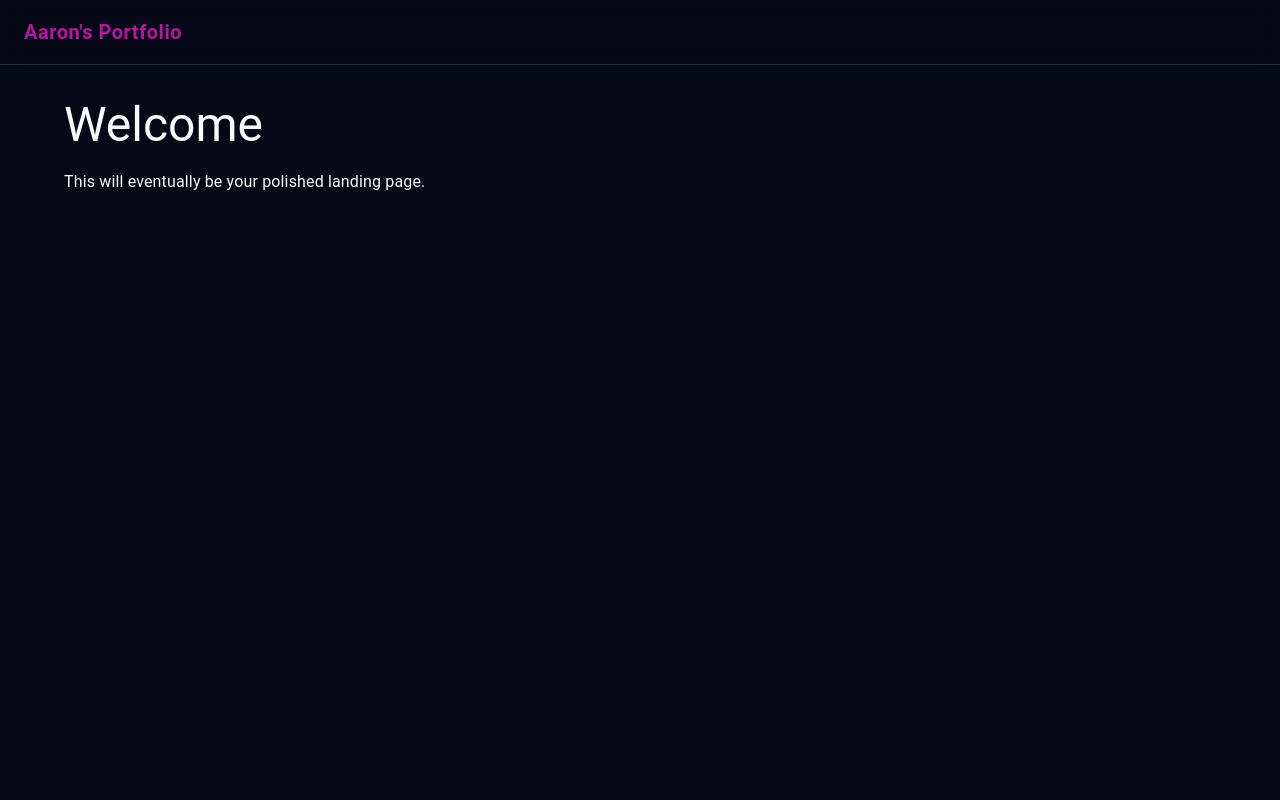
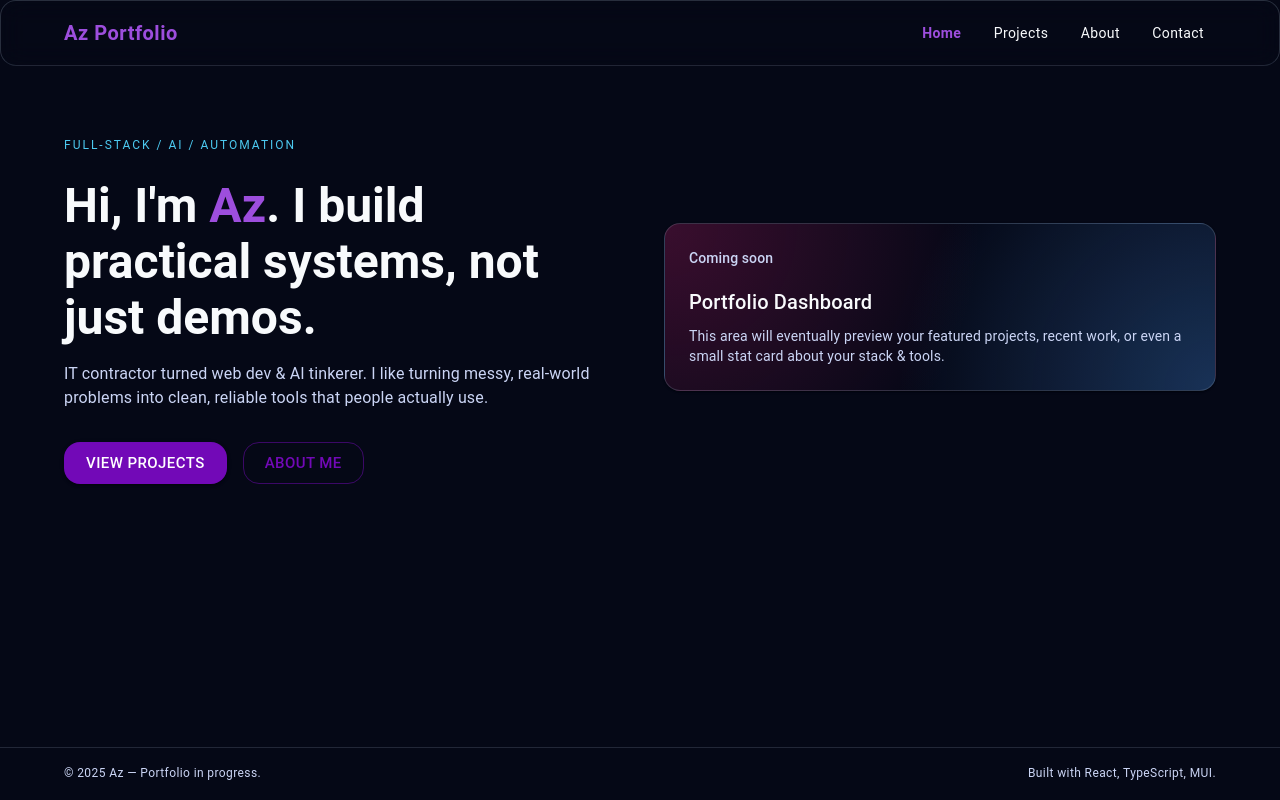
Before and after one commit to minisimp/web-portfolio, a React app in the folder frontend/: page / in a window 1280 px wide. Built offline with nearby package versions, Linux system fonts and the light colour scheme; the HTML template or start-up script is replaced by a standard one.

Commit message:
updated theme and added about and contact

```diff
--- a/frontend/src/components/layout.tsx
+++ b/frontend/src/components/layout.tsx
@@ -1,28 +1,105 @@
-import { AppBar, Toolbar, Typography, Container } from "@mui/material";
-import { Outlet } from "react-router-dom";
+import {
+  AppBar,
+  Toolbar,
+  Typography,
+  Button,
+  Stack,
+  Container,
+  Box,
+} from "@mui/material";
+import { Outlet, Link as RouterLink, useLocation } from "react-router-dom";
+
+const NAV_LINKS = [
+  { label: "Home", to: "/" },
+  { label: "Projects", to: "/projects" },
+  { label: "About", to: "/about" },
+  { label: "Contact", to: "/contact" },
+];
 
 export default function Layout() {
+  const location = useLocation();
+
   return (
-    <>
-      <AppBar position="static" color="transparent">
-        <Toolbar>
+    <Box
+      sx={{
+        minHeight: "100vh",
+        display: "flex",
+        flexDirection: "column",
+        bgcolor: "background.default",
+      }}
+    >
+      <AppBar position="sticky" color="transparent">
+        <Container maxWidth="lg">
+          <Toolbar disableGutters sx={{ py: 1 }}>
             <Typography
               variant="h6"
               sx={{
                 flexGrow: 1,
-              fontWeight: "600",
+                fontWeight: 600,
+                letterSpacing: 0.5,
                 color: "primary.light",
-              letterSpacing: 0.5,
               }}
             >
-            Aaron's Portfolio
+              Az Portfolio
             </Typography>
+
+            <Stack direction="row" spacing={1}>
+              {NAV_LINKS.map((link) => {
+                const isActive = location.pathname === link.to;
+                return (
+                  <Button
+                    key={link.to}
+                    component={RouterLink}
+                    to={link.to}
+                    color="inherit"
+                    sx={{
+                      textTransform: "none",
+                      fontWeight: isActive ? 600 : 400,
+                      fontSize: 14,
+                      px: 1.5,
+                      ...(isActive && {
+                        color: "primary.light",
+                      }),
+                    }}
+                  >
+                    {link.label}
+                  </Button>
+                );
+              })}
+            </Stack>
           </Toolbar>
+        </Container>
       </AppBar>
 
-      <Container maxWidth="lg" sx={{ py: 4 }}>
+      <Container maxWidth="lg" sx={{ flex: 1 }}>
         <Outlet />
       </Container>
-    </>
+
+      <Box
+        component="footer"
+        sx={{
+          borderTop: "1px solid rgba(148, 163, 184, 0.2)",
+          mt: 4,
+          py: 2,
+        }}
+      >
+        <Container
+          maxWidth="lg"
+          sx={{
+            display: "flex",
+            alignItems: "center",
+            justifyContent: "space-between",
+            gap: 2,
+          }}
+        >
+          <Typography variant="caption" sx={{ color: "text.secondary" }}>
+            © {new Date().getFullYear()} Az — Portfolio in progress.
+          </Typography>
+          <Typography variant="caption" sx={{ color: "text.secondary" }}>
+            Built with React, TypeScript, MUI.
+          </Typography>
+        </Container>
+      </Box>
+    </Box>
   );
 }
--- a/frontend/src/main.tsx
+++ b/frontend/src/main.tsx
@@ -6,6 +6,8 @@ import "./index.css";
 import Layout from "./components/layout.tsx";
 import Home from "./pages/Home.tsx";
 import Projects from "./pages/Projects.tsx";
+import Contact from "./pages/Contact.tsx";
+import About from "./pages/About.tsx";
 
 import { ThemeProvider, CssBaseline, createTheme } from "@mui/material";
 import { createBrowserRouter, RouterProvider } from "react-router-dom";
@@ -14,44 +16,46 @@ const theme = createTheme({
   palette: {
     mode: "dark",
     primary: {
-      main: "#7209b7", // core purple
-      light: "#b5179e", // lighter purple/magenta
-      dark: "#560bad", // deeper purple
+      main: "#7209b7",   // core purple
+      light: "#9d4edd",  // magenta highlight
+      dark: "#560bad",
       contrastText: "#ffffff",
     },
     secondary: {
-      main: "#4895ef", // bright blue
-      light: "#4cc9f0", // cyan highlight
-      dark: "#3f37c9", // deeper blue
+      main: "#4895ef",   // bright blue
+      light: "#4cc9f0",
+      dark: "#3f37c9",
       contrastText: "#0b1020",
     },
     background: {
-      default: "#050816", // custom deep background (very dark navy/purple)
-      paper: "#0b1020", // cards/panels slightly lighter
+      default: "#050816", // deep navy-purple
+      paper: "#0b1220",   // slightly lighter for cards
     },
     text: {
-      primary: "#f8fafc", // soft white
-      secondary: "#cbd5f5", // desaturated light
+      primary: "#f8fafc",
+      secondary: "#cbd5f5",
     },
   },
   shape: {
-    borderRadius: 12,
+    borderRadius: 16,
   },
   components: {
+    MuiPaper: {
+      styleOverrides: {
+        root: {
+          backgroundImage: "none",
+          borderRadius: 16,
+          border: "1px solid rgba(148, 163, 184, 0.25)",
+        },
+      },
+    },
     MuiAppBar: {
       styleOverrides: {
         root: {
           backgroundColor: "transparent",
-          borderBottom: "1px solid rgba(148, 163, 184, 0.25)",
+          borderBottom: "1px solid rgba(148, 163, 184, 0.2)",
           boxShadow: "none",
           backdropFilter: "blur(12px)",
-        },
-      },
-    },
-    MuiPaper: {
-      styleOverrides: {
-        root: {
-          backgroundImage: "none",
         },
       },
     },
@@ -64,6 +68,8 @@ const router = createBrowserRouter([
     children: [
       { path: "/", element: <Home /> },
       { path: "/projects", element: <Projects /> },
+      { path: "/contact", element: <Contact /> },
+      { path: "/about", element: <About /> },
     ],
   },
 ]);
--- /dev/null
+++ b/frontend/src/pages/About.tsx
@@ -0,0 +1,16 @@
+import { Box, Typography } from "@mui/material";
+
+export default function About() {
+  return (
+    <Box sx={{ py: 6 }}>
+      <Typography variant="h3" gutterBottom>
+        About
+      </Typography>
+      <Typography variant="body1" sx={{ color: "text.secondary", maxWidth: 700 }}>
+        This page will introduce who you are, your background in IT, and the shift
+        you&apos;re making toward web development and AI-focused work. Later we can
+        expand this into a proper story and timeline.
+      </Typography>
+    </Box>
+  );
+}
--- /dev/null
+++ b/frontend/src/pages/Contact.tsx
@@ -0,0 +1,36 @@
+import { Box, Typography, Stack, Link as MuiLink } from "@mui/material";
+
+export default function Contact() {
+  return (
+    <Box sx={{ py: 6 }}>
+      <Typography variant="h3" gutterBottom>
+        Get in touch
+      </Typography>
+      <Typography variant="body1" sx={{ color: "text.secondary", mb: 3 }}>
+        This page will eventually include a contact form or links where people
+        can reach you about work, collaborations, or questions.
+      </Typography>
+
+      <Stack spacing={1}>
+        <Typography variant="body2">
+          Email:{" "}
+          <MuiLink href="mailto:minisimp@gmail.com" underline="hover">
+            minisimp@gmail.com
+          </MuiLink>
+        </Typography>
+        <Typography variant="body2">
+          GitHub:{" "}
+          <MuiLink
+            href="https://github.com/minisimp"
+            target="_blank"
+            rel="noreferrer"
+            underline="hover"
+          >
+            github.com/minisimp
+          </MuiLink>
+        </Typography>
+        {/* Later: LinkedIn, Mastodon, website, etc. */}
+      </Stack>
+    </Box>
+  );
+}
--- a/frontend/src/pages/Home.tsx
+++ b/frontend/src/pages/Home.tsx
@@ -1,14 +1,77 @@
-import { Typography } from "@mui/material";
+import { Box, Button, Stack, Typography, Paper } from "@mui/material";
 
 export default function Home() {
   return (
-    <>
-      <Typography variant="h3" gutterBottom>
-        Welcome
-      </Typography>
-      <Typography>
-        This will eventually be your polished landing page.
-      </Typography>
-    </>
+    <Box
+      sx={{
+        py: 8,
+      }}
+    >
+      <Stack
+        direction={{ xs: "column", md: "row" }}
+        spacing={6}
+        alignItems={{ xs: "flex-start", md: "center" }}
+      >
+        {/* Left side – text */}
+        <Box sx={{ flex: 1 }}>
+          <Typography
+            variant="overline"
+            sx={{ color: "secondary.light", letterSpacing: 2 }}
+          >
+            FULL-STACK / AI / AUTOMATION
+          </Typography>
+
+          <Typography
+            variant="h3"
+            component="h1"
+            sx={{ mt: 2, mb: 2, fontWeight: 700 }}
+          >
+            Hi, I&apos;m{" "}
+            <Box component="span" sx={{ color: "primary.light" }}>
+              Az
+            </Box>
+            . I build practical systems, not just demos.
+          </Typography>
+
+          <Typography variant="body1" sx={{ color: "text.secondary", mb: 4 }}>
+            IT contractor turned web dev & AI tinkerer. I like turning messy,
+            real-world problems into clean, reliable tools that people
+            actually use.
+          </Typography>
+
+          <Stack direction={{ xs: "column", sm: "row" }} spacing={2}>
+            <Button variant="contained" size="large">
+              View Projects
+            </Button>
+            <Button variant="outlined" size="large">
+              About Me
+            </Button>
+          </Stack>
+        </Box>
+
+        {/* Right side – visual */}
+        <Box sx={{ flex: 1, width: "100%" }}>
+          <Paper
+            sx={{
+              p: 3,
+              height: "100%",
+              background:
+                "radial-gradient(circle at top left, rgba(247,37,133,0.22), transparent 55%), radial-gradient(circle at bottom right, rgba(72,149,239,0.3), transparent 55%)",
+            }}
+          >
+            <Typography variant="subtitle2" sx={{ mb: 2, color: "text.secondary" }}>
+              Coming soon
+            </Typography>
+            <Typography variant="h6" sx={{ mb: 1 }}>
+              Portfolio Dashboard
+            </Typography>
+            <Typography variant="body2" sx={{ color: "text.secondary" }}>
+              This area will eventually preview your featured projects, recent work,
+              or even a small stat card about your stack & tools.
+            </Typography>
+          </Paper>
+        </Box>
+      </Stack>
+    </Box>
   );
 }
```
Also changed, not shown: 1 other file (tests, documents, lock files or other folders). Lines whose indentation alone changed are shown as unchanged.
